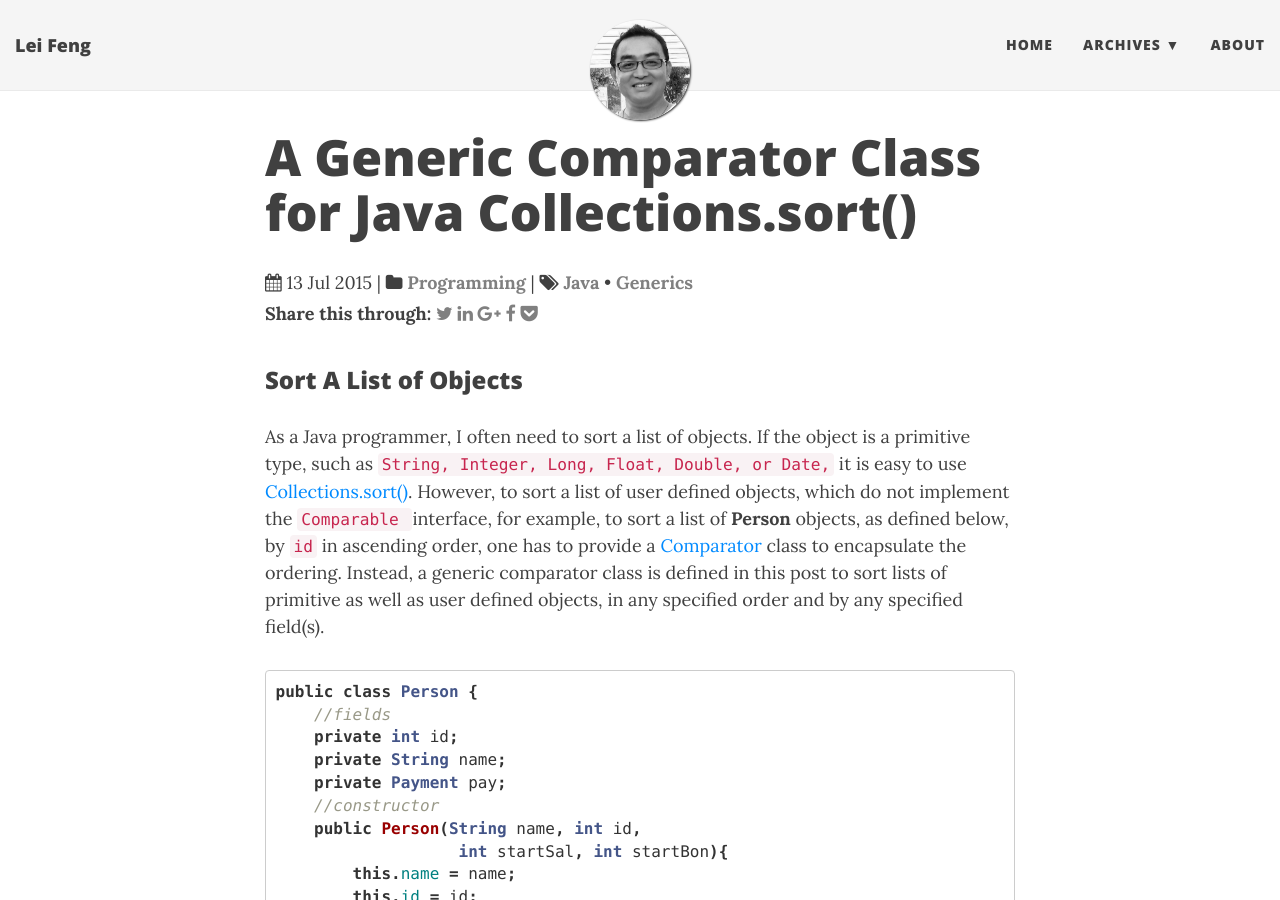
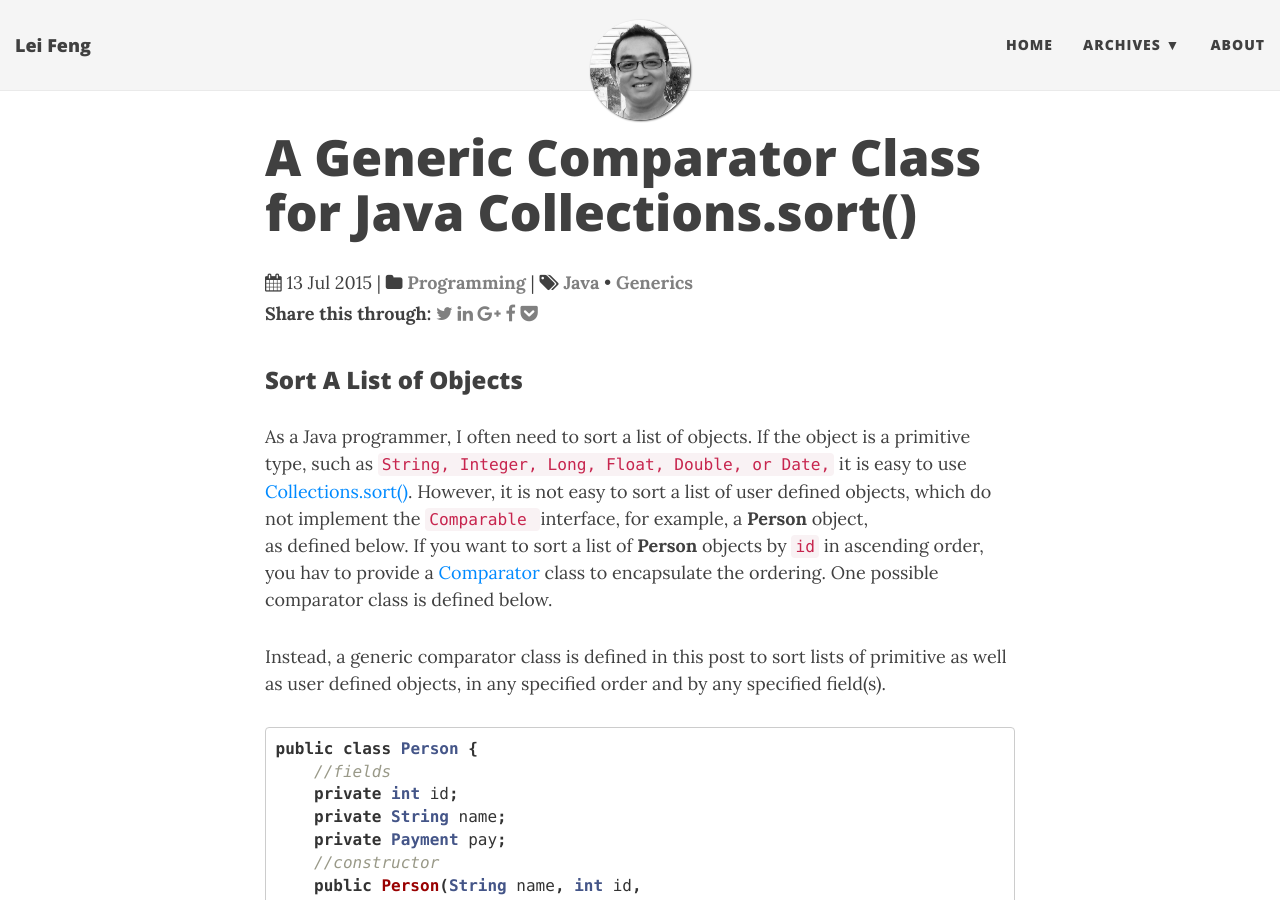
Before and after one commit to stonefl/stonefl.github.io, a Jekyll site: the page built from _posts/2015-07-14-a-generic-comparator-class-for-java-collections-sort.markdown, in a window 1280 px wide and 900 px high. Built offline with Jekyll 4.4.1, drawn with Linux system fonts in a browser that asks for light colours; nearby versions of some CDN libraries; comment, search, counter and statistics services are not loaded.

Commit message:
Updated 2015-07-14-a-generic-comparator-class-for-java-collections-sort.markdown

```diff
--- a/_posts/2015-07-14-a-generic-comparator-class-for-java-collections-sort.markdown
+++ b/_posts/2015-07-14-a-generic-comparator-class-for-java-collections-sort.markdown
@@ -21,7 +21,9 @@ categories:
 ### Sort A List of Objects
 
 
-As a Java programmer, I often need to sort a list of objects. If the object is a primitive type, such as `String, Integer, Long, Float, Double, or Date,` it is easy to use [Collections.sort()](https://docs.oracle.com/javase/tutorial/collections/interfaces/order.html). However, to sort a list of user defined objects, which do not implement the `Comparable `interface, for example, to sort a list of **Person** objects, as defined below, by `id` in ascending order, one has to provide a [Comparator](https://docs.oracle.com/javase/8/docs/api/java/util/Comparator.html) class to encapsulate the ordering. Instead, a generic comparator class is defined in this post to sort lists of primitive as well as user defined objects, in any specified order and by any specified field(s).
+As a Java programmer, I often need to sort a list of objects. If the object is a primitive type, such as `String, Integer, Long, Float, Double, or Date,` it is easy to use [Collections.sort()](https://docs.oracle.com/javase/tutorial/collections/interfaces/order.html). However, it is not easy to sort a list of user defined objects, which do not implement the `Comparable `interface, for example, a **Person** object, as defined below. If you want to sort a list of **Person** objects by `id` in ascending order, you hav to provide a [Comparator](https://docs.oracle.com/javase/8/docs/api/java/util/Comparator.html) class to encapsulate the ordering. One possible comparator class is defined below.
+
+Instead, a generic comparator class is defined in this post to sort lists of primitive as well as user defined objects, in any specified order and by any specified field(s).
 <!--more-->
 
 
```
